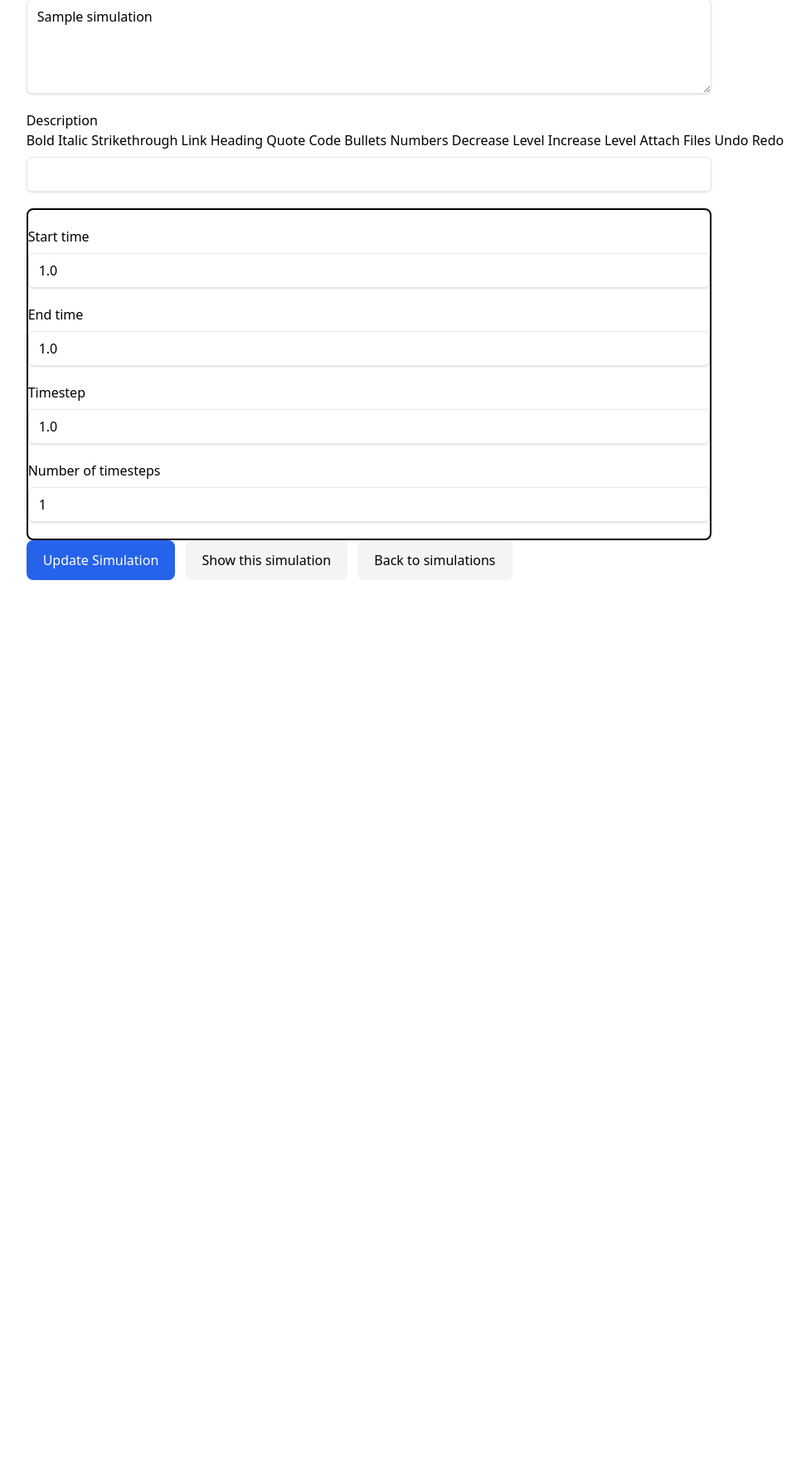
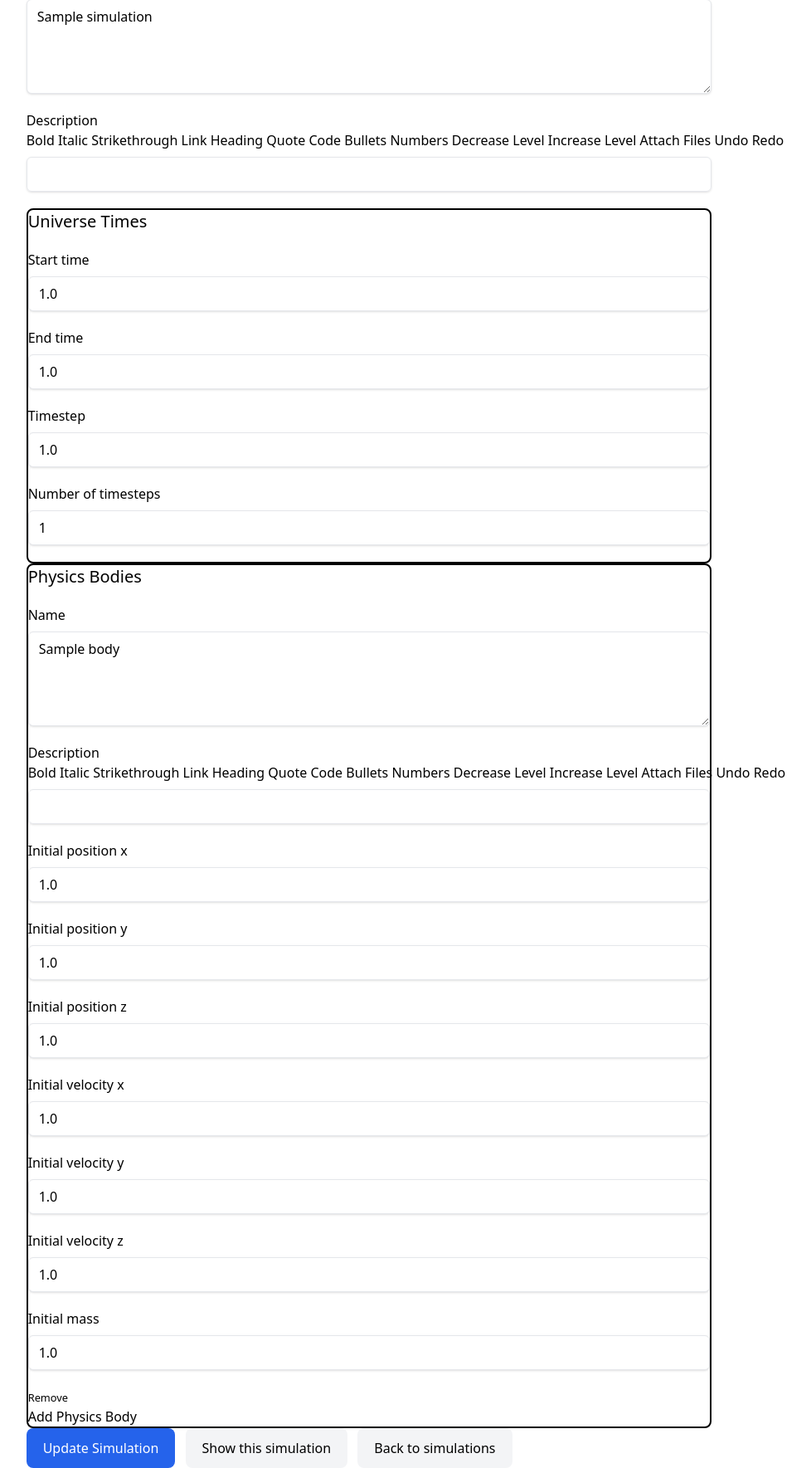
Before and after one commit to CountryRoadsTech/PhysicsSimulation, a Rails app: a page that uses app/views/simulations/_form.html.erb in a window 1280 px wide. Shown: the part 205-1974 px from the top of the page at 83% size, without its empty margins (195-1173 px from the left). Before the commit the page ends 904 px from the top, so only its background shows below. Run offline with Rails 7, Linux system fonts and the light colour scheme; tables that the repository leaves empty hold one stand-in row (values such as "Sample post"); data that the repository does not hold is empty; style sheets or scripts are compiled from the project's sources; some libraries are stand-ins or nearby versions.

Commit message:
Configured simulation to accept nested attributes for physics bodies, and form to dynamically allow creation of as many as the user wants

```diff
--- a/app/controllers/simulations_controller.rb
+++ b/app/controllers/simulations_controller.rb
@@ -75,6 +75,8 @@ class SimulationsController < ApplicationController
   def simulation_params
     params.require(:simulation).permit(:name, :description, universe_attributes: [
       :id, :start_time, :end_time, :timestep, :number_of_timesteps
+    ], physics_bodies_attributes: [
+      :_destroy, :id, :name, :description, :initial_position_x, :initial_position_y, :initial_position_z, :initial_velocity_x, :initial_velocity_y, :initial_velocity_z, :initial_mass
     ])
   end
 end
--- /dev/null
+++ b/app/javascript/controllers/nested_form_controller.js
@@ -0,0 +1,18 @@
+import { Controller } from "@hotwired/stimulus"
+
+export default class extends Controller {
+  static targets = ["add_item", "template"]
+
+  add_association(event) {
+    event.preventDefault()
+    var content = this.templateTarget.innerHTML.replace(/TEMPLATE_RECORD/g, new Date().valueOf())
+    this.add_itemTarget.insertAdjacentHTML('beforebegin', content)
+  }
+
+  remove_association(event) {
+    event.preventDefault()
+    let item = event.target.closest(".nested-fields")
+    item.querySelector("input[name*='_destroy']").value = 1
+    item.style.display = 'none'
+  }
+}
--- a/app/models/simulation.rb
+++ b/app/models/simulation.rb
@@ -17,9 +17,9 @@
 #
 class Simulation < ApplicationRecord
   has_one :universe, inverse_of: :simulation
-  has_many :physics_bodies, through: :universe
+  has_many :physics_bodies, inverse_of: :simulation
   accepts_nested_attributes_for :universe
-  accepts_nested_attributes_for :physics_bodies
+  accepts_nested_attributes_for :physics_bodies, allow_destroy: true, reject_if: proc { |attr| attr['name'].blank? }
 
   has_rich_text :description
 
--- a/app/models/universe.rb
+++ b/app/models/universe.rb
@@ -21,7 +21,6 @@
 #
 class Universe < ApplicationRecord
   belongs_to :simulation, inverse_of: :universe
-  has_many :physics_bodies, inverse_of: :universe
 
   before_validation :set_missing_times
 
--- /dev/null
+++ b/app/views/physics_bodies/_nested_form_fields.html.erb
@@ -0,0 +1,52 @@
+<div class='nested-fields'>
+  <div class='form-group'>
+    <%= form.hidden_field :_destroy %>
+    <div class="my-5">
+      <%= form.label :name %>
+      <%= form.text_area :name, rows: 4, class: "block shadow rounded-md border border-gray-200 outline-none px-3 py-2 mt-2 w-full" %>
+    </div>
+
+    <div class="my-5">
+      <%= form.label :description %>
+      <%= form.rich_text_area :description, class: "block shadow rounded-md border border-gray-200 outline-none px-3 py-2 mt-2 w-full" %>
+    </div>
+
+    <div class="my-5">
+      <%= form.label :initial_position_x %>
+      <%= form.text_field :initial_position_x, class: "block shadow rounded-md border border-gray-200 outline-none px-3 py-2 mt-2 w-full" %>
+    </div>
+
+    <div class="my-5">
+      <%= form.label :initial_position_y %>
+      <%= form.text_field :initial_position_y, class: "block shadow rounded-md border border-gray-200 outline-none px-3 py-2 mt-2 w-full" %>
+    </div>
+
+    <div class="my-5">
+      <%= form.label :initial_position_z %>
+      <%= form.text_field :initial_position_z, class: "block shadow rounded-md border border-gray-200 outline-none px-3 py-2 mt-2 w-full" %>
+    </div>
+
+    <div class="my-5">
+      <%= form.label :initial_velocity_x %>
+      <%= form.text_field :initial_velocity_x, class: "block shadow rounded-md border border-gray-200 outline-none px-3 py-2 mt-2 w-full" %>
+    </div>
+
+    <div class="my-5">
+      <%= form.label :initial_velocity_y %>
+      <%= form.text_field :initial_velocity_y, class: "block shadow rounded-md border border-gray-200 outline-none px-3 py-2 mt-2 w-full" %>
+    </div>
+
+    <div class="my-5">
+      <%= form.label :initial_velocity_z %>
+      <%= form.text_field :initial_velocity_z, class: "block shadow rounded-md border border-gray-200 outline-none px-3 py-2 mt-2 w-full" %>
+    </div>
+
+    <div class="my-5">
+      <%= form.label :initial_mass %>
+      <%= form.text_field :initial_mass, class: "block shadow rounded-md border border-gray-200 outline-none px-3 py-2 mt-2 w-full" %>
+    </div>
+    <small>
+      <%= link_to "Remove", "#", data: { action: "click->nested-form#remove_association" } %>
+    </small>
+  </div>
+</div>
--- a/app/views/simulations/_form.html.erb
+++ b/app/views/simulations/_form.html.erb
@@ -22,6 +22,7 @@
   </div>
 
   <div class="border-2 border-black rounded-lg">
+    <h2 class="text-xl">Universe Times</h2>
     <%= form.fields_for :universe do |universe_form| %>
     <div class="my-5">
       <%= universe_form.label :start_time %>
@@ -45,6 +46,25 @@
     <% end %>
   </div>
 
+  <div class="border-2 border-black rounded-lg">
+    <h2 class="text-xl">Physics Bodies</h2>
+    <div data-controller="nested-form">
+      <template data-target='nested-form.template'>
+        <%= form.fields_for :physics_bodies, PhysicsBody.new, child_index: 'TEMPLATE_RECORD' do |physics_body| %>
+          <%= render 'physics_bodies/nested_form_fields', form: physics_body %>
+        <% end %>
+      </template>
+
+      <%= form.fields_for :physics_bodies do |physics_body| %>
+        <%= render 'physics_bodies/nested_form_fields', form: physics_body %>
+      <% end %>
+
+      <div data-target="nested-form.add_item">
+        <%= link_to "Add Physics Body", "#", data: { action: "nested-form#add_association" } %>
+      </div>
+    </div>
+  </div>
+
   <div class="inline">
     <%= form.submit class: "rounded-lg py-3 px-5 bg-blue-600 text-white inline-block font-medium cursor-pointer" %>
   </div>
--- a/db/migrate/20220323182057_create_physics_bodies.rb
+++ b/db/migrate/20220323182057_create_physics_bodies.rb
@@ -1,7 +1,7 @@
 class CreatePhysicsBodies < ActiveRecord::Migration[7.0]
   def change
     create_table :physics_bodies, id: :uuid do |t|
-      t.belongs_to :universe, null: false, foreign_key: true, type: :uuid
+      t.belongs_to :simulation, null: false, foreign_key: true, type: :uuid
 
       t.text :name, null: false
       t.text :slug
```
Also changed, not shown: app/controllers/physics_bodies_controller.rb (+0 -19 lines), app/models/physics_body.rb (+32 -6 lines), spec/factories/physics_bodies.rb (+5 -5 lines), spec/models/physics_body_spec.rb (+5 -5 lines), db/schema.rb.
